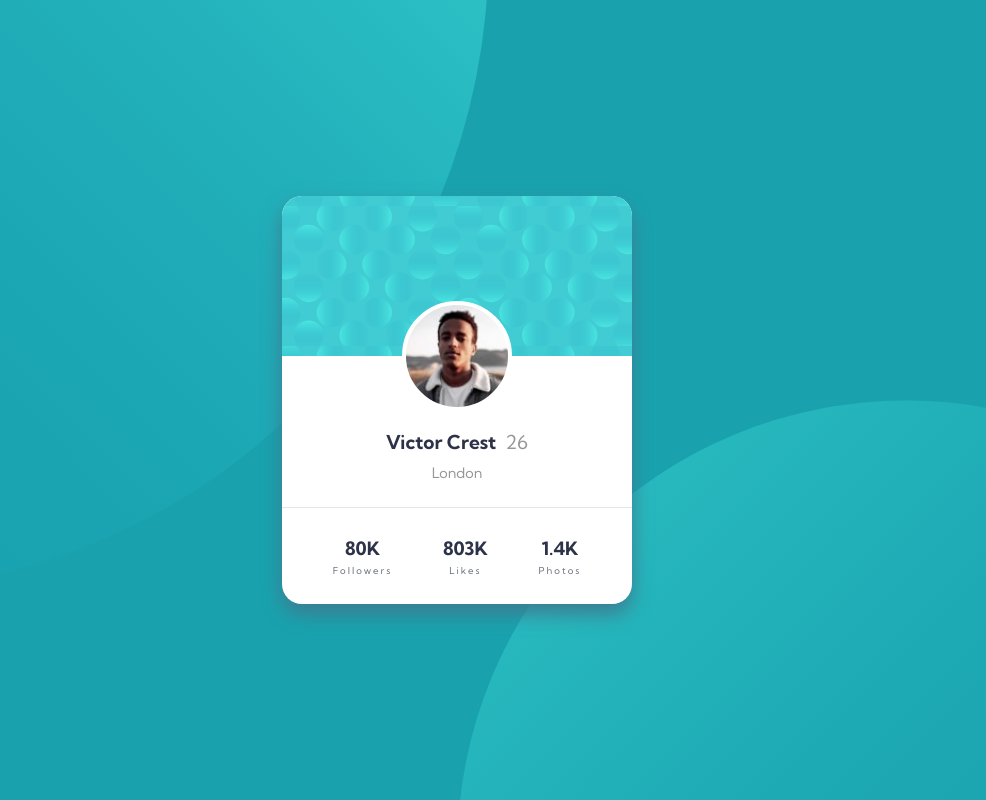
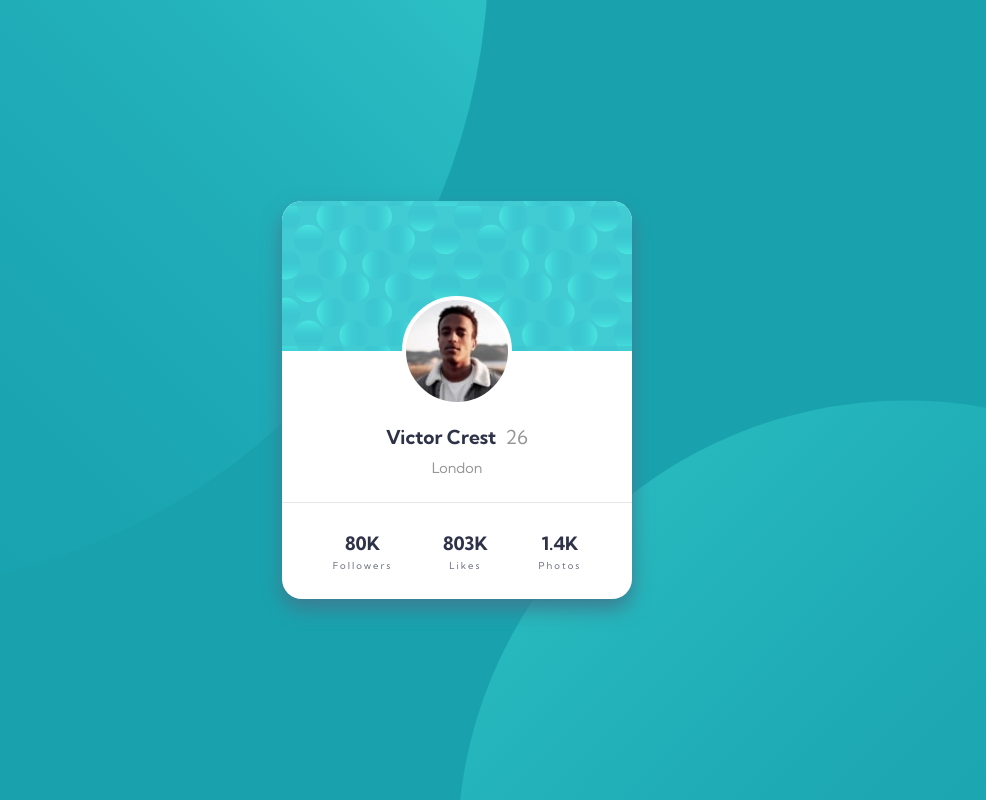
Before and after one commit to AntonioMereu/Profile-card-component-Antonio-Mereu, a plain HTML site: page index.html in a window 1280 px wide. Shown: the whole page, without its empty margins (183-1169 px from the left). Drawn offline with Linux system fonts and the light colour scheme.

Commit message:
fix issue for height on big screens

```diff
--- a/style.css
+++ b/style.css
@@ -73,7 +73,8 @@ main {
   background-position: center;
   background-repeat: repeat;
   width: 100%;
-  height: 20cqh;
+  height: min(20cqh, 150px);
+  min-height: 110px;
 
   &::before {
     content: "";
```
Also changed, not shown: design/desktop.png (added), design/mobile.png (added), 1 other file.
